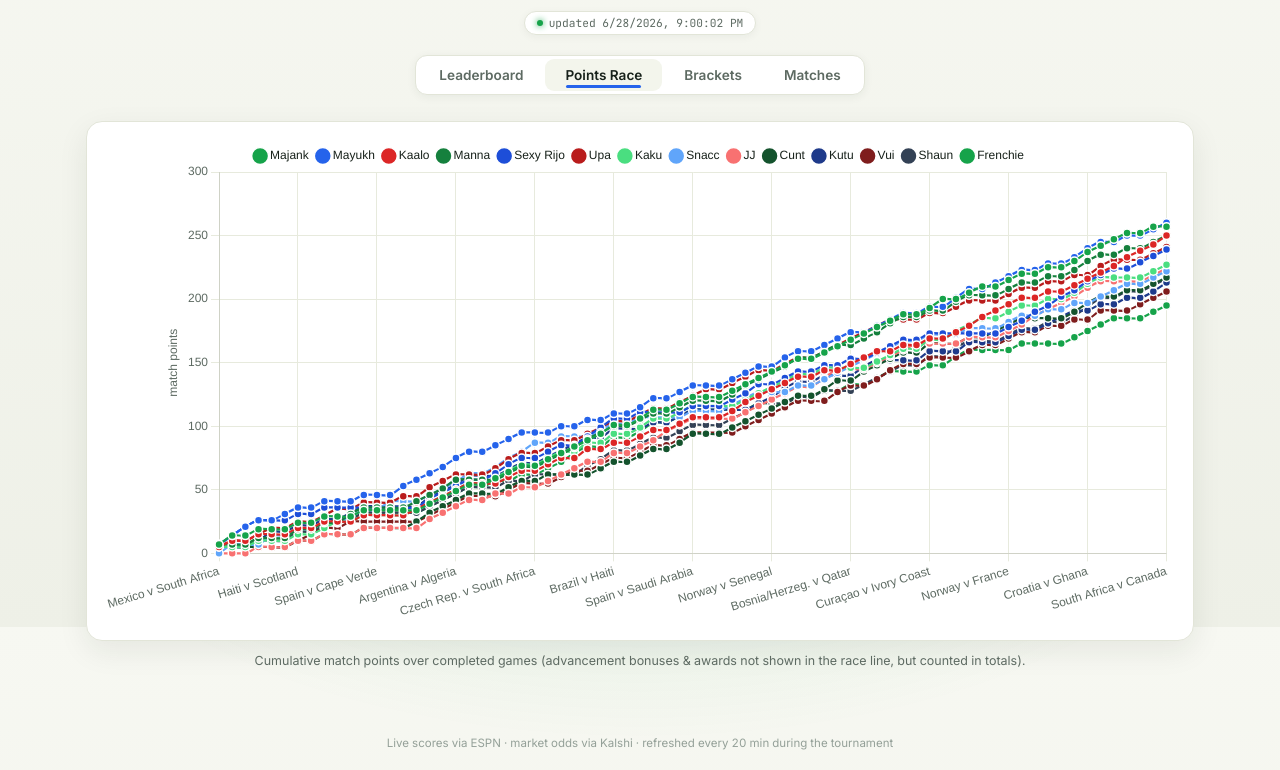
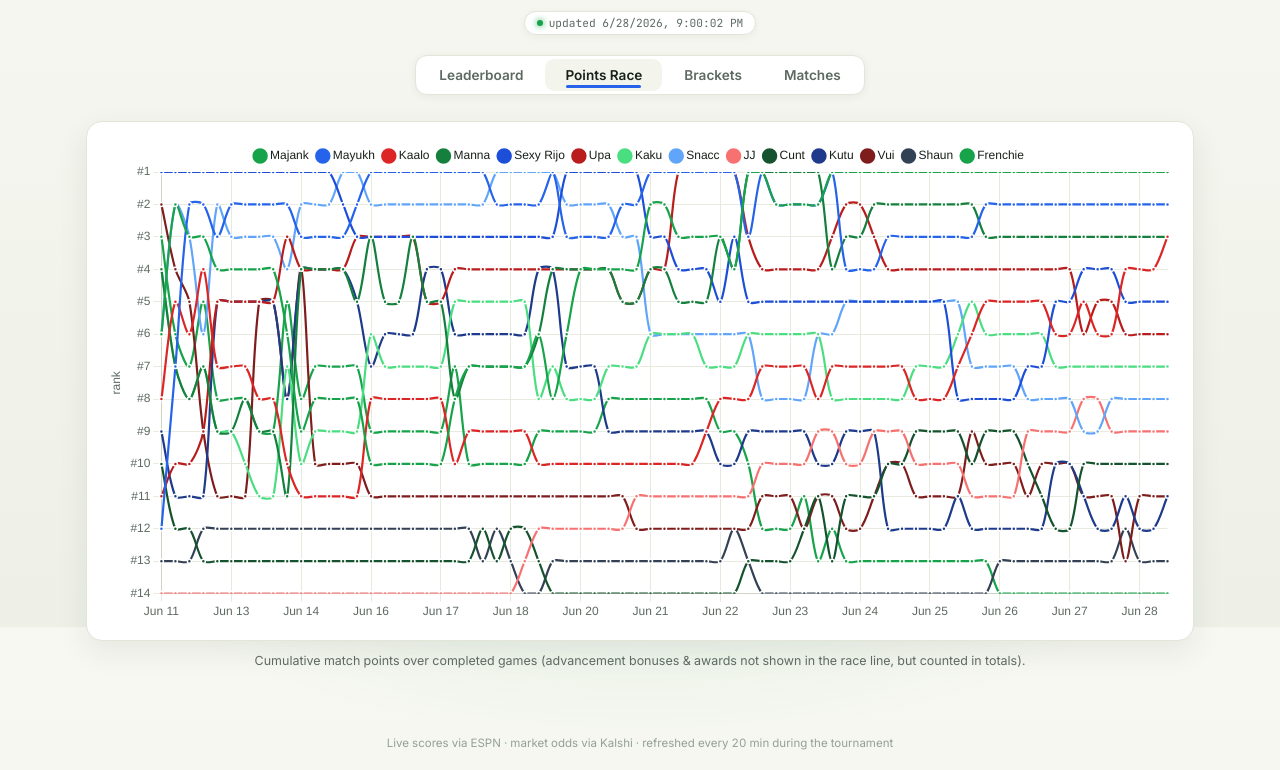
Before and after one commit to mkeoliya/fifa-preds, a plain HTML site: page docs/index.html in a window 1280 px wide. Both pictures are taken after a click on the button "Points Race". Shown: the part 173-943 px from the top of the page. Drawn offline with nearby package versions, Linux system fonts and the light colour scheme.

Commit message:
Website Update : Repick, brackets, styles

```diff
--- a/docs/app.js
+++ b/docs/app.js
@@ -170,36 +170,63 @@ function detailHtml(p) {
 function renderRace() {
   const done = LB.matches.filter(m => m.completed)
     .sort((a, b) => a.date.localeCompare(b.date));
-  const labels = done.map(m => `${m.team1} v ${m.team2}`);
+
+  if (!done.length) {
+    document.querySelector("#race .chartwrap").insertAdjacentHTML("beforebegin",
+      `<p class="note">No completed matches yet — the race starts with the opening game!</p>`);
+    return;
+  }
+
+  // X labels: unique dates (one label per calendar day, shown at first match of that day)
+  const labels = done.map(m =>
+    new Date(m.date).toLocaleDateString([], { month: "short", day: "numeric" }));
+
+  // Compute rank after every completed match
+  // total at time t = cum_t + static bonuses (fixture + advancement + awards)
+  const n = LB.players[0]?.timeline.length ?? 0;
+  const ranksByPlayer = LB.players.map(() => []);
+  for (let t = 0; t < n; t++) {
+    const totals = LB.players.map(p =>
+      (p.timeline[t]?.cum ?? 0) + p.bonus_points + p.fixture_bonus + p.award_points);
+    // rank = number of players with strictly higher total + 1 (ties share the better rank)
+    LB.players.forEach((_, pi) => {
+      const rank = totals.filter(v => v > totals[pi]).length + 1;
+      ranksByPlayer[pi].push(rank);
+    });
+  }
+
   const datasets = LB.players.map((p, i) => ({
     label: p.name,
-    data: p.timeline.map(t => t.cum),
+    data: ranksByPlayer[i],
     borderColor: COLORS[i % COLORS.length],
     backgroundColor: COLORS[i % COLORS.length],
-    tension: 0.25, borderWidth: 2.2,
-    pointRadius: 4, pointHoverRadius: 7, pointBorderColor: "#ffffff",
-    pointBorderWidth: 1.5,
+    tension: 0.3, borderWidth: 2.2,
+    pointRadius: 2, pointHoverRadius: 6,
+    pointBorderColor: "#ffffff", pointBorderWidth: 1.5,
   }));
+
   new Chart(document.getElementById("raceChart"), {
     type: "line",
     data: { labels, datasets },
     options: {
       responsive: true, maintainAspectRatio: false,
-      interaction: { mode: "nearest", intersect: false },
+      interaction: { mode: "index", intersect: false },
       scales: {
-        x: { ticks: { color: "#5d6a62", maxTicksLimit: 14, maxRotation: 60 },
+        x: { ticks: { color: "#5d6a62", maxTicksLimit: 18, maxRotation: 45 },
              grid: { color: "#e7eadd" } },
-        y: { ticks: { color: "#5d6a62" }, grid: { color: "#e7eadd" },
-             title: { display: true, text: "match points", color: "#5d6a62" } },
+        y: {
+          reverse: true,
+          min: 1, max: LB.players.length,
+          ticks: { color: "#5d6a62", stepSize: 1,
+            callback: v => Number.isInteger(v) ? `#${v}` : "" },
+          grid: { color: "#e7eadd" },
+          title: { display: true, text: "rank", color: "#5d6a62" },
+        },
       },
       plugins: { legend: { labels: { color: "#17211a", usePointStyle: true,
         pointStyle: "circle", boxWidth: 8 } } },
     },
   });
-  if (!done.length) {
-    document.querySelector("#race .chartwrap").insertAdjacentHTML("beforebegin",
-      `<p class="note">No completed matches yet — the race starts with the opening game!</p>`);
-  }
 }
 
 /* ---------- brackets ---------- */
@@ -212,12 +239,30 @@ function actualRoundTeams(stage) {
   return { teams, complete: teams.size === ROUND_SIZE[stage] };
 }
 
+let bracketMode = "og"; // "og" or "repred"
+
 function renderBrackets() {
   const el = document.getElementById("brackets");
   const names = LB.players.map(p => p.name);
-  el.innerHTML = `<div class="bracket-picker">${names.map((n, i) =>
-    `<button data-name="${n}" class="${i === 0 ? "active" : ""}">${n}</button>`
-  ).join("")}</div><div id="bracketview"></div>`;
+  el.innerHTML = `
+    <div class="bracket-mode-toggle">
+      <button class="bmode active" data-mode="og">OG picks</button>
+      <button class="bmode" data-mode="repred">Re-draft picks</button>
+    </div>
+    <div class="bracket-picker">${names.map((n, i) =>
+      `<button data-name="${n}" class="${i === 0 ? "active" : ""}">${n}</button>`
+    ).join("")}</div>
+    <div id="bracketview"></div>`;
+
+  el.querySelectorAll(".bmode").forEach(b =>
+    b.addEventListener("click", () => {
+      el.querySelectorAll(".bmode").forEach(x => x.classList.remove("active"));
+      b.classList.add("active");
+      bracketMode = b.dataset.mode;
+      const active = el.querySelector(".bracket-picker button.active");
+      drawBracket(active?.dataset.name ?? names[0]);
+    }));
+
   el.querySelectorAll(".bracket-picker button").forEach(b =>
     b.addEventListener("click", () => {
       el.querySelectorAll(".bracket-picker button").forEach(x =>
@@ -229,21 +274,33 @@ function renderBrackets() {
 }
 
 function drawBracket(name) {
-  const pred = PICKS[name];
+  const isRepred = bracketMode === "repred";
+  const r32pred = PICKS_R32?.[name];
+  const isFallback = isRepred && !r32pred;
+  const pred = isRepred ? (r32pred || PICKS[name]) : PICKS[name];
+
   const actual = {};
   KO_ORDER.forEach(st => actual[st] = actualRoundTeams(st));
+
   const cols = KO_ORDER.map(st => {
     const ms = pred.matches.filter(m => m.stage === st)
-      .sort((a, b) => a.match_no - b.match_no);
+      .sort((a, b) => (a.match_no ?? 0) - (b.match_no ?? 0));
+    if (!ms.length) return "";
     const cards = ms.map(m => bteamRows(m, actual[st])).join("");
     return `<div class="round"><h3>${STAGE_LABEL[st]}</h3>${cards}</div>`;
   }).join("");
-  const wp = winnerProb(pred.champion);
+
+  const wp = !isRepred ? winnerProb(pred.champion) : null;
+  const champLine = !isRepred
+    ? `<p class="champ-line">Predicted champion:
+        <b>${flag(pred.champion)} ${pred.champion}</b>${wp != null ?
+        ` <span class="champ-prob">Kalshi ${(wp * 100).toFixed(0)}%</span>` : ""}</p>`
+    : "";
+  const fallbackNote = isFallback
+    ? `<p class="note" style="color:var(--muted)">No re-draft submitted — showing original bracket as fallback.</p>` : "";
+
   document.getElementById("bracketview").innerHTML =
-    `<div class="bracket">${cols}</div>
-     <p class="champ-line">Predicted champion:
-       <b>${flag(pred.champion)} ${pred.champion}</b>${wp != null ?
-       ` <span class="champ-prob">Kalshi ${(wp * 100).toFixed(0)}%</span>` : ""}</p>
+    `${fallbackNote}<div class="bracket">${cols}</div>${champLine}
      <p class="note"><span class="hit">green</span> = team really made this round ·
      <span style="color:var(--red)">red</span> = field set, team missed it</p>`;
 }
--- a/docs/style.css
+++ b/docs/style.css
@@ -169,6 +169,18 @@ tr.detail-row td { background: var(--s2); padding: 16px 18px; }
 }
 
 /* ---------- brackets ---------- */
+.bracket-mode-toggle { display: flex; justify-content: center; gap: 0; margin-bottom: 14px; }
+.bracket-mode-toggle .bmode {
+  background: var(--card); border: 1px solid var(--line); color: var(--muted);
+  padding: 7px 20px; cursor: pointer; font-family: inherit; font-size: .82rem;
+  font-weight: 700; transition: all .15s;
+}
+.bracket-mode-toggle .bmode:first-child { border-radius: 8px 0 0 8px; border-right: none; }
+.bracket-mode-toggle .bmode:last-child  { border-radius: 0 8px 8px 0; }
+.bracket-mode-toggle .bmode.active {
+  background: var(--accent-dim, var(--red-dim));
+  color: var(--accent, var(--red)); border-color: var(--accent, var(--red));
+}
 .bracket-picker { display: flex; gap: 6px; flex-wrap: wrap; justify-content: center; margin-bottom: 18px; }
 .bracket-picker button {
   background: var(--card); border: 1px solid var(--line); color: var(--muted);
```
